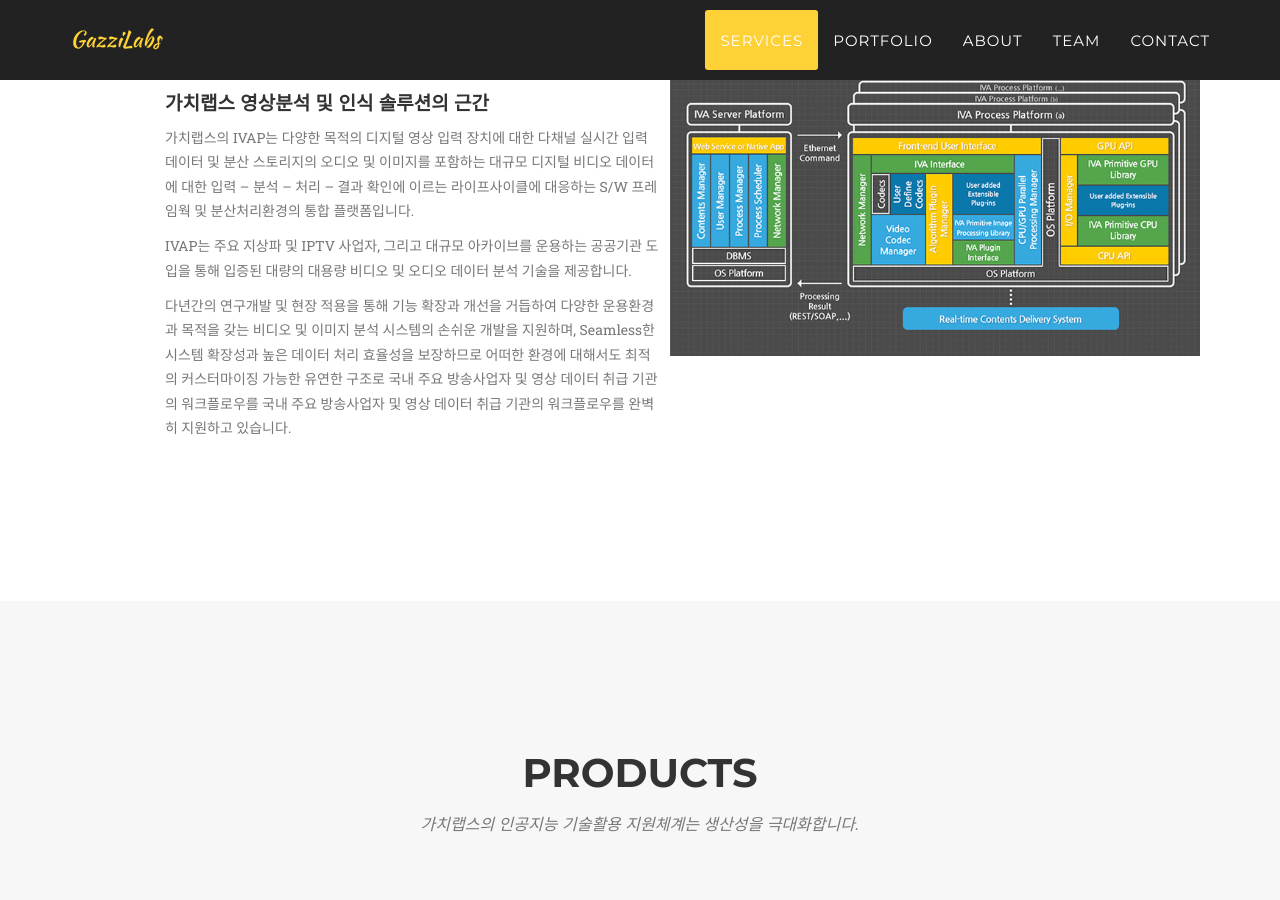
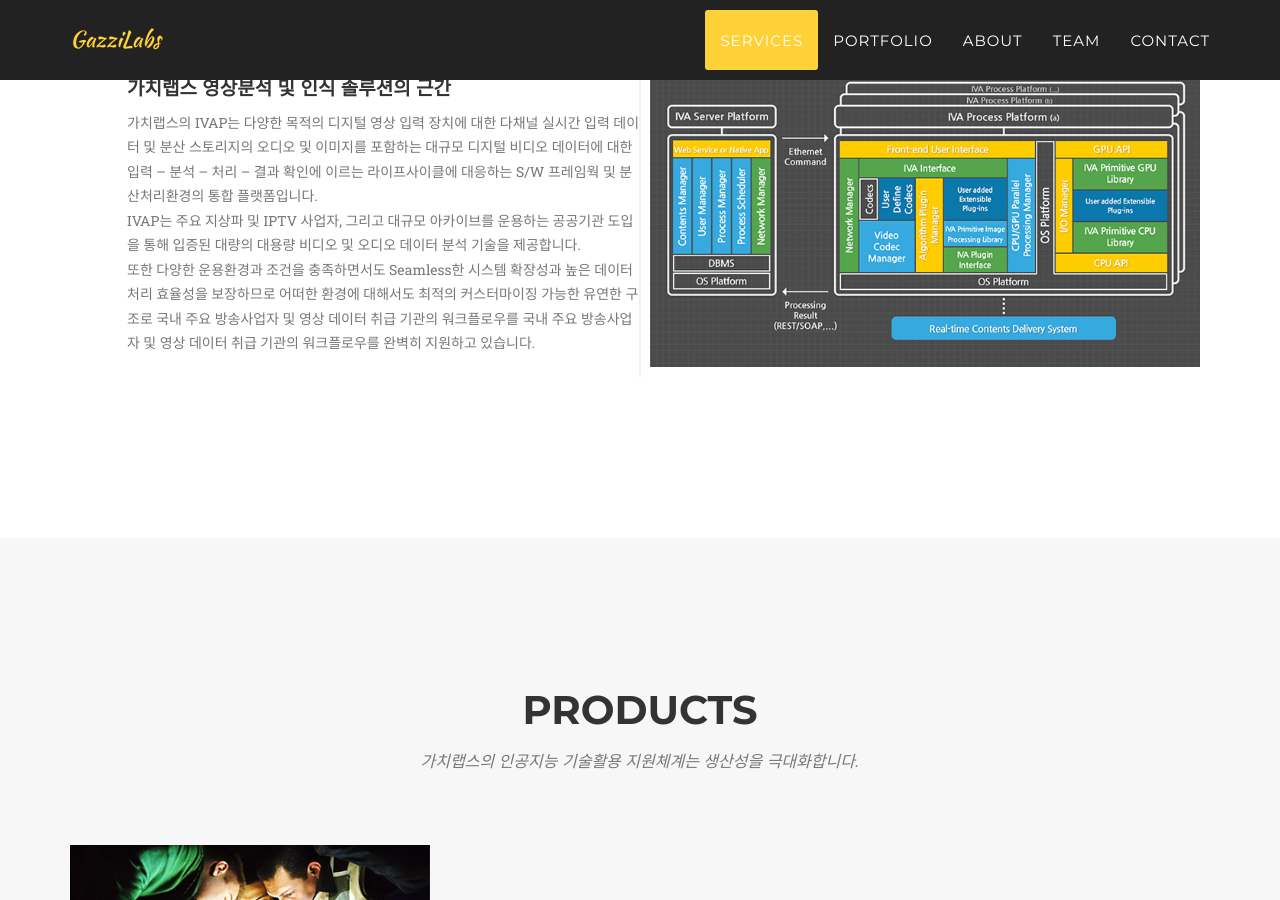
Before and after one commit to gazzilabs/gazzilabs.github.io, a Jekyll site: the page built from index.html, in a window 1280 px wide and 900 px high, scrolled down 1879 px. Built offline with Jekyll 4.4.1, drawn with Linux system fonts in a browser that asks for light colours; some web fonts are replaced.

Commit message:
service done

```diff
--- a/_includes/services.html
+++ b/_includes/services.html
@@ -62,7 +62,7 @@
         <div class="container">
             <div class="row">
                 <div class="col-lg-12">
-                    <ul>
+                    <ul class="timeline">
                         <li>
                             <div style="float: right; width: 50%; padding:10px">
                                 <img class="img-responsive img-centered" src="img/portfolio/ivap_720.png" alt="">
@@ -75,7 +75,7 @@
                                 <div class="timeline-body">
                                     <p class="text-muted">가치랩스의 IVAP는 다양한 목적의 디지털 영상 입력 장치에 대한 다채널 실시간 입력 데이터 및 분산 스토리지의 오디오 및 이미지를 포함하는 대규모 디지털 비디오 데이터에 대한 입력 – 분석 – 처리 – 결과 확인에 이르는 라이프사이클에 대응하는 S/W 프레임웍 및 분산처리환경의 통합 플랫폼입니다.</p>
                                     <p class="text-muted">IVAP는 주요 지상파 및 IPTV 사업자, 그리고 대규모 아카이브를 운용하는 공공기관 도입을 통해 입증된 대량의 대용량 비디오 및 오디오 데이터 분석 기술을 제공합니다.</p>
-                                    <p class="text-muted">다년간의 연구개발 및 현장 적용을 통해 기능 확장과 개선을 거듭하여 다양한 운용환경과 목적을 갖는 비디오 및 이미지 분석 시스템의 손쉬운 개발을 지원하며, Seamless한 시스템 확장성과 높은 데이터 처리 효율성을 보장하므로 어떠한 환경에 대해서도 최적의 커스터마이징 가능한 유연한 구조로 국내 주요 방송사업자 및 영상 데이터 취급 기관의 워크플로우를 국내 주요 방송사업자 및 영상 데이터 취급 기관의 워크플로우를 완벽히 지원하고 있습니다.</p>
+                                    <p class="text-muted">또한 다양한 운용환경과 조건을 충족하면서도 Seamless한 시스템 확장성과 높은 데이터 처리 효율성을 보장하므로 어떠한 환경에 대해서도 최적의 커스터마이징 가능한 유연한 구조로 국내 주요 방송사업자 및 영상 데이터 취급 기관의 워크플로우를 국내 주요 방송사업자 및 영상 데이터 취급 기관의 워크플로우를 완벽히 지원하고 있습니다.</p>
                                 </div>
                             </div>
                         </li>
```
